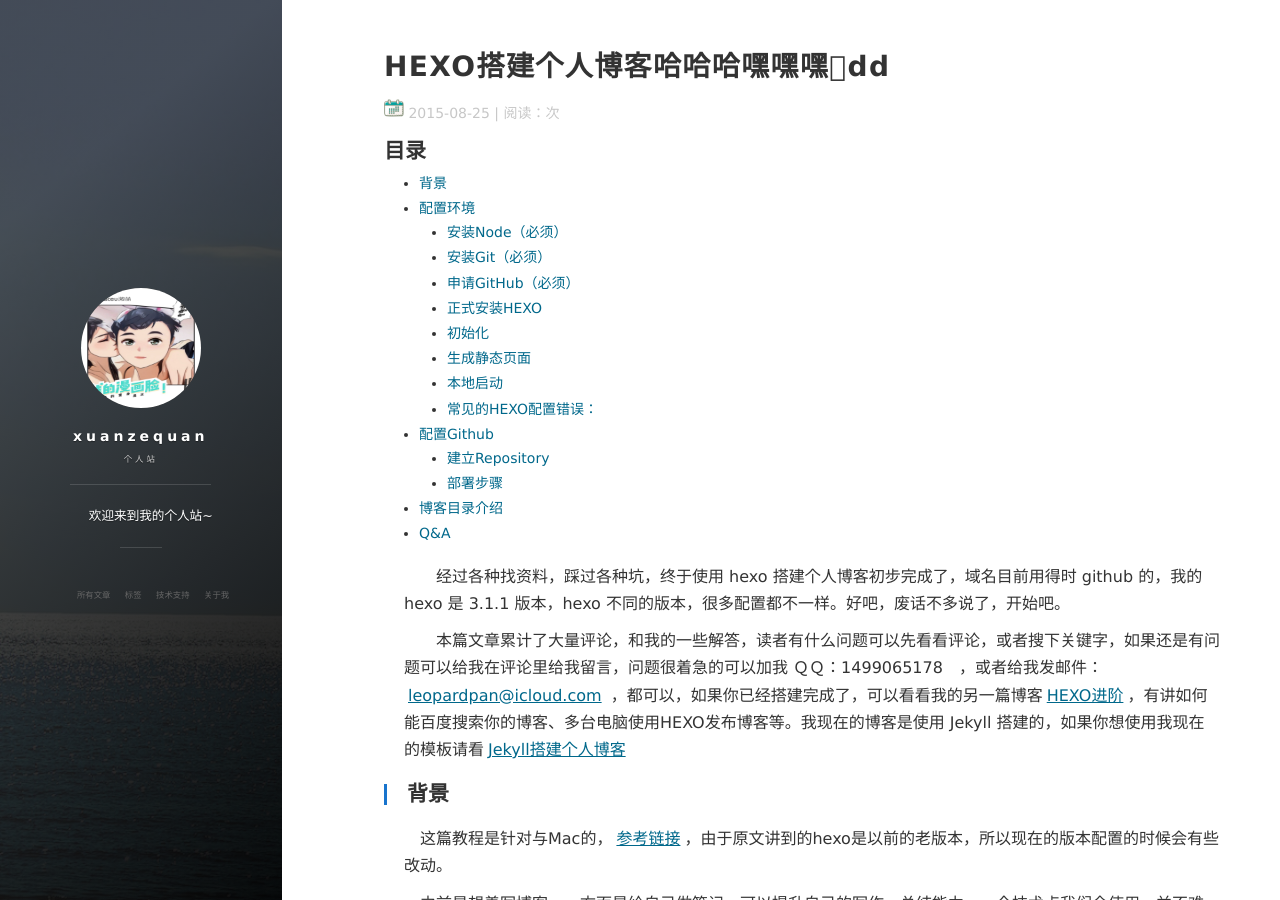
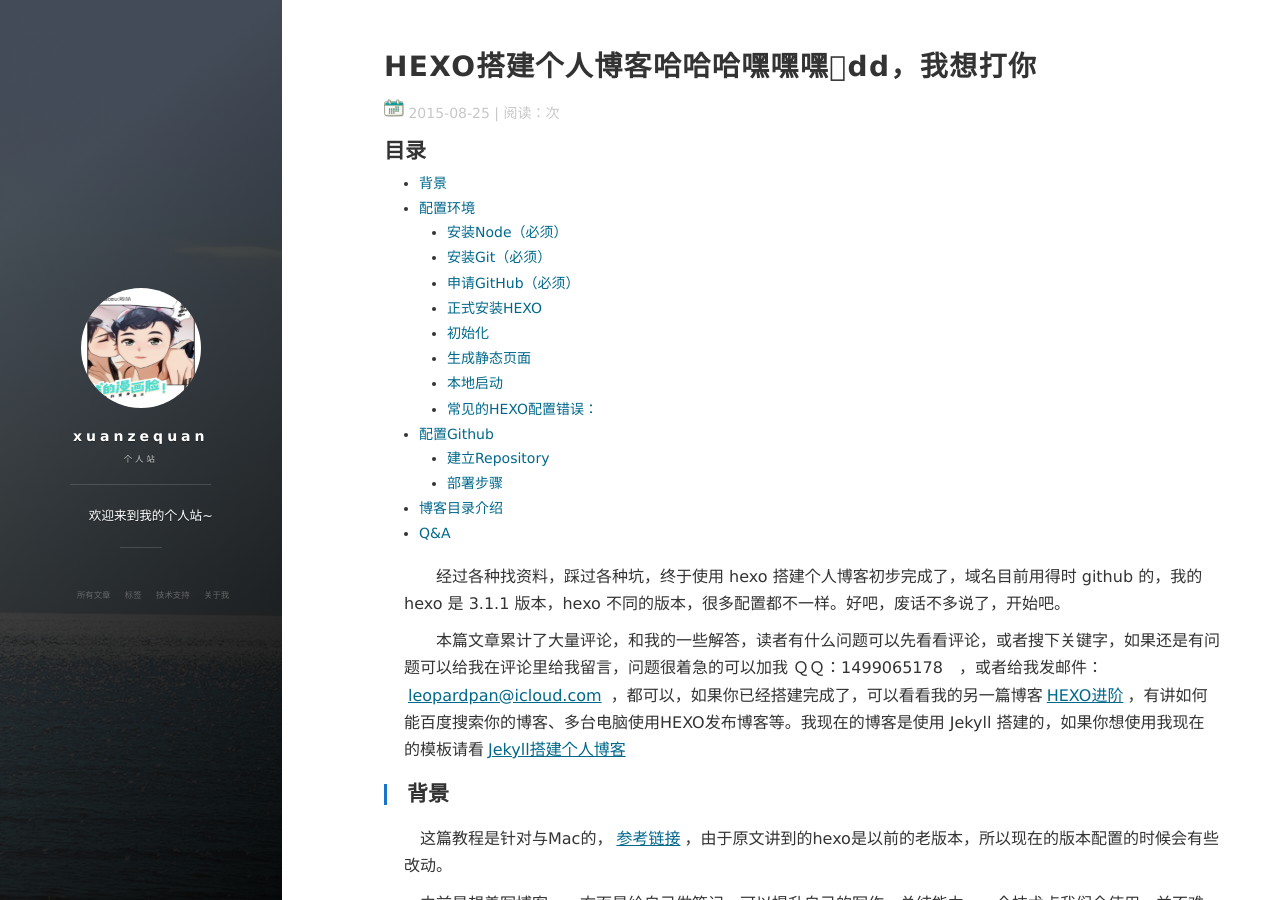
Before and after one commit to bestfutureforus/bestfutureforus.github.io, a Jekyll site: the page built from _posts/2015-08-25-HEXO搭建个人博客.md, in a window 1280 px wide and 900 px high. Built offline with Jekyll 4.4.1, drawn with Linux system fonts in a browser that asks for light colours; nearby versions of some CDN libraries; comment, search, counter and statistics services are not loaded.

Commit message:
func(*): 提交代码

```diff
--- a/_posts/2015-08-25-HEXO搭建个人博客.md
+++ b/_posts/2015-08-25-HEXO搭建个人博客.md
@@ -1,6 +1,6 @@
 ---
 layout: post
-title: "HEXO搭建个人博客哈哈哈嘿嘿嘿dd"
+title: "HEXO搭建个人博客哈哈哈嘿嘿嘿dd，我想打你"
 date: 2015-08-25
 description: "HEXO配置，HEXO+Github，搭建自己的博客"
 tag: hexo
```
